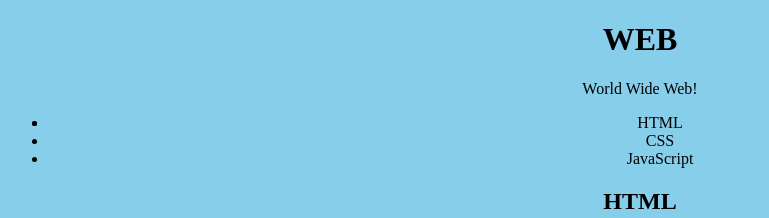
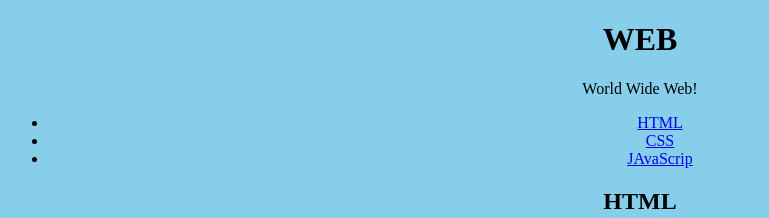
Before and after one commit to paranpiano/AppBakeHouse.Home, a React (Create React App) app: page / in a window 1280 px wide. Shown: the top 218 px of the page, without its empty margins (0-769 px from the left). Built offline with nearby package versions, Linux system fonts and the light colour scheme.

Commit message:
state - 복수 데이타 전달 key를 생성

```diff
--- a/src/App.js
+++ b/src/App.js
@@ -9,7 +9,12 @@
   constructor(props){
     super(props);
     this.state = {
-      subject:{title:'WEB', sub:'World Wide Web!'}
+      subject:{title:'WEB', sub:'World Wide Web!'},
+      contents: [
+        {id: 1, title : 'HTML', desc: 'HTML is HyperText ...'},
+        {id: 2, title : 'CSS', desc: 'CSS is for design'},
+        {id: 3, title : 'JAvaScrip', desc: 'JavaScript is for interactive'}
+      ]
     }
   }
 
@@ -17,7 +22,7 @@
     return (
       <div className="App">
         <Subject title={this.state.subject.title} sub={this.state.subject.sub}></Subject>
-        <TOC></TOC>
+        <TOC data = {this.state.contents}></TOC>
         <Content title='HTML' desc="HypterType markup Language"></Content>
       </div>
     );
--- a/src/components/TOC.js
+++ b/src/components/TOC.js
@@ -2,18 +2,24 @@
 
 class TOC extends Component {
     render() {
+
+     var lists = [];
+     var data = this.props.data;
+     var i = 0;
+
+     while(i < data.length){
+        lists.push(<li key={data[i].id}>
+            <a href={"/content/"+data[i].id}>{data[i].title}</a></li>);
+        i = i + 1;
+     }
+
      return(
-      <nav>
-      <ul>
-          <li>
-              <li><a href="1.html"></a>HTML</li>
-              <li><a href="2.html"></a>CSS</li>
-              <li><a href="3.html"></a>JavaScript</li>
-          </li>
-      </ul>
-    </nav>
-
-     );
+        <nav>
+            <ul>
+                {lists}
+            </ul>
+        </nav>
+       );
    }
   }
 
```
